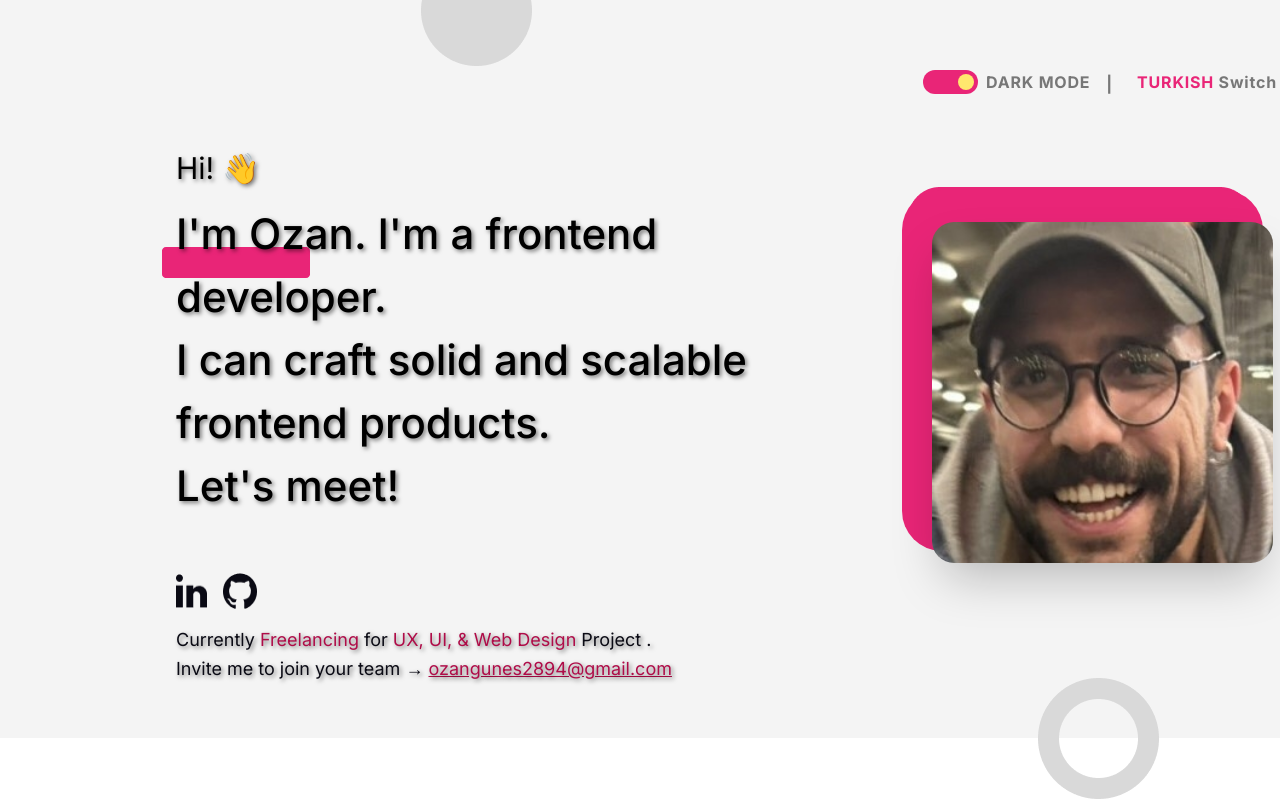
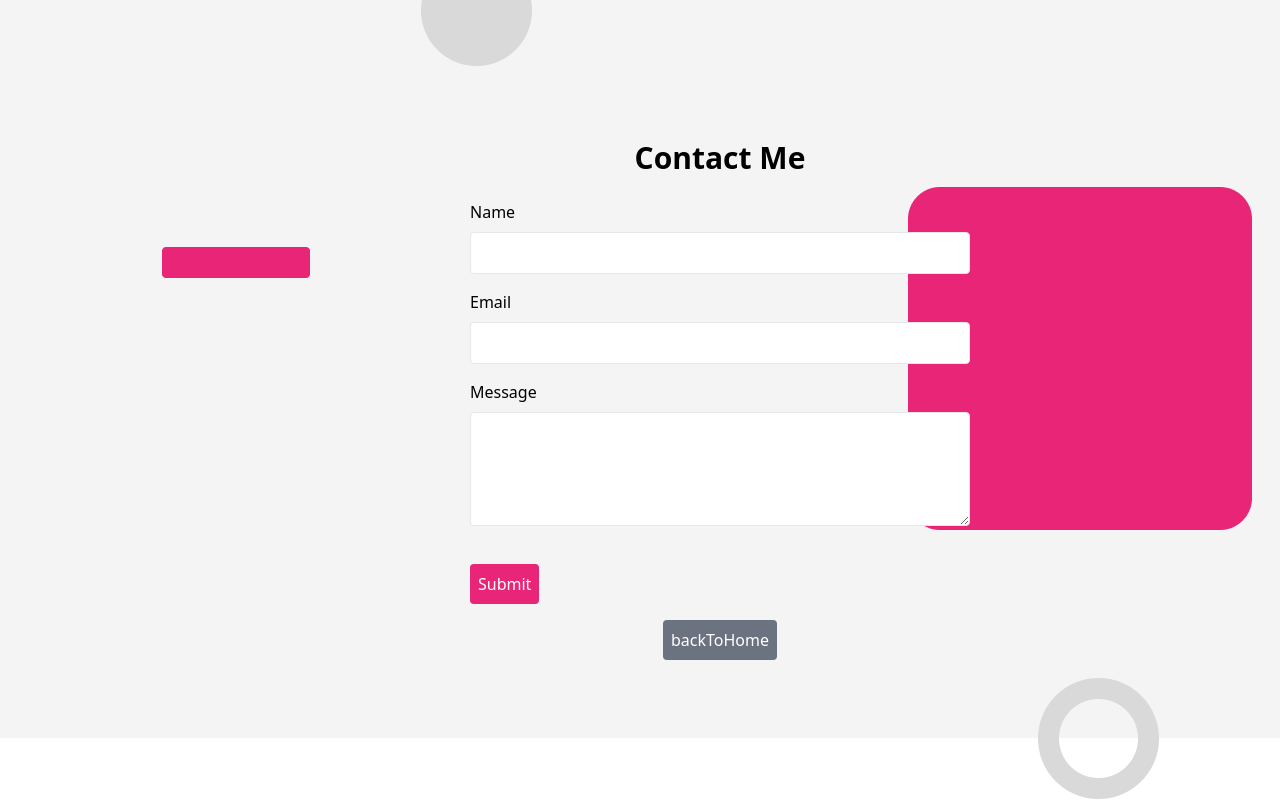
Before and after one commit to Bardsun0/FSWeb-Frontend-Challenge, a React (Vite) app: page /contact in a window 1280 px wide. Shown: the top 800 px of the page. Built offline with nearby package versions, Linux system fonts and the light colour scheme; no server answers; a web font is replaced by a local one.

Commit message:
Contact Me component pushed

```diff
--- a/src/App.jsx
+++ b/src/App.jsx
@@ -1,9 +1,11 @@
+import { Route, BrowserRouter as Router, Routes } from "react-router-dom";
 import BGHero from "./components/BGHero";
 import Profile from "./components/Profile";
 import Projects from "./components/Projects";
 import Skills from "./components/Skills";
 import { useEffect } from "react";
 import { useSelector } from "react-redux";
+import ContactMe from "./components/ContactMe";
 
 function App() {
   const darkMode = useSelector((state) => state.darkMode);
@@ -17,16 +19,28 @@ function App() {
   }, [darkMode]);
 
   return (
+    <Router>
       <div
         className={`App w-[1440px] h-[3094px] mx-auto drop-shadow-2xl ${
           darkMode ? "dark" : ""
         }`}
       >
+        <Routes>
+          <Route
+            path="/"
+            element={
+              <>
                 <BGHero />
                 <Skills />
                 <Profile />
                 <Projects />
+              </>
+            }
+          />
+          <Route path="/contact" element={<ContactMe />} />
+        </Routes>
       </div>
+    </Router>
   );
 }
 
--- a/src/components/BGHero.jsx
+++ b/src/components/BGHero.jsx
@@ -1,7 +1,12 @@
+import { useNavigate } from "react-router-dom";
 import Hero from "./Hero";
 import ModeSwitch from "./ModeSwitch";
+import useTranslation from "../hooks/useTranslation";
 
 function BGHero() {
+  const navigate = useNavigate();
+  const t = useTranslation();
+
   return (
     <div className="w-[1440px] h-[738px] relative">
       <div className="absolute top-[25px] right-[120px]">
@@ -10,6 +15,12 @@ function BGHero() {
       <div className="absolute top-[150px] left-[176px] right-[172px]">
         <Hero />
       </div>
+      <button
+        onClick={() => navigate("/contact")}
+        className="absolute top-[100px] right-[120px] bg-custom-pink text-white p-2 rounded"
+      >
+        {t("contactMe")}
+      </button>
     </div>
   );
 }
--- a/src/components/ContactMe.jsx
+++ b/src/components/ContactMe.jsx
@@ -1,6 +1,7 @@
 import React from "react";
 import { useForm } from "react-hook-form";
 import { useDispatch } from "react-redux";
+import { useNavigate } from "react-router-dom";
 import { setFormData } from "../actions/actions";
 import useTranslation from "../hooks/useTranslation";
 
@@ -11,15 +12,17 @@ const ContactMe = () => {
     formState: { errors },
   } = useForm();
   const dispatch = useDispatch();
+  const navigate = useNavigate();
   const t = useTranslation();
 
   const onSubmit = (data) => {
     dispatch(setFormData(data));
     console.log("Form data:", data);
+    // Burada form gönderimi işlemlerini yapabilirsiniz
   };
 
   return (
-    <div className="w-[1440px] h-[500px] flex flex-col items-center justify-center">
+    <div className="w-[1440px] min-h-screen flex flex-col items-center justify-center">
       <h2 className="text-3xl font-bold mb-6">{t("contactMe")}</h2>
       <form onSubmit={handleSubmit(onSubmit)} className="w-[500px]">
         <div className="mb-4">
@@ -65,10 +68,19 @@ const ContactMe = () => {
             <span className="text-red-500">{errors.message.message}</span>
           )}
         </div>
-        <button type="submit" className="bg-blue-500 text-white p-2 rounded">
+        <button
+          type="submit"
+          className="bg-custom-pink text-white p-2 rounded mt-4"
+        >
           {t("submit")}
         </button>
       </form>
+      <button
+        onClick={() => navigate("/")}
+        className="mt-4 bg-gray-500 text-white p-2 rounded"
+      >
+        {t("backToHome")}
+      </button>
     </div>
   );
 };
```
Lines whose indentation alone changed are shown as unchanged.
